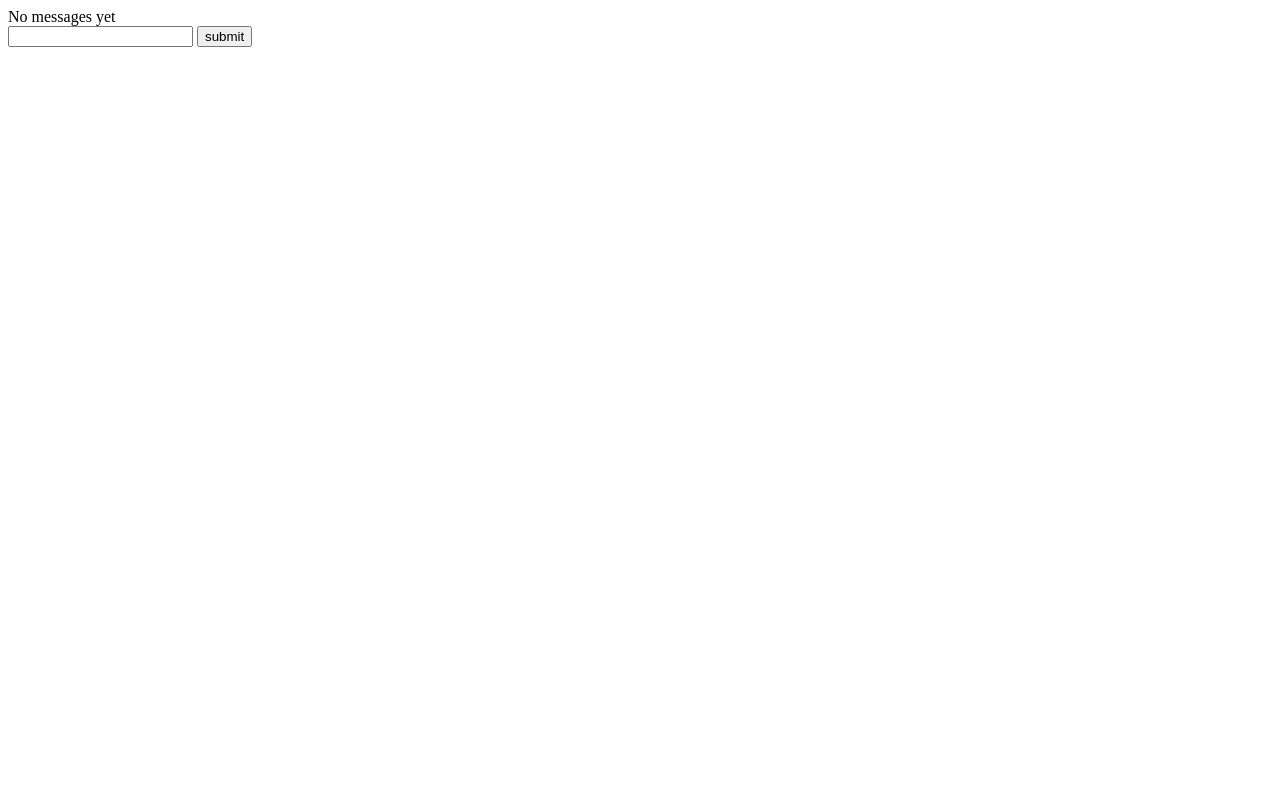
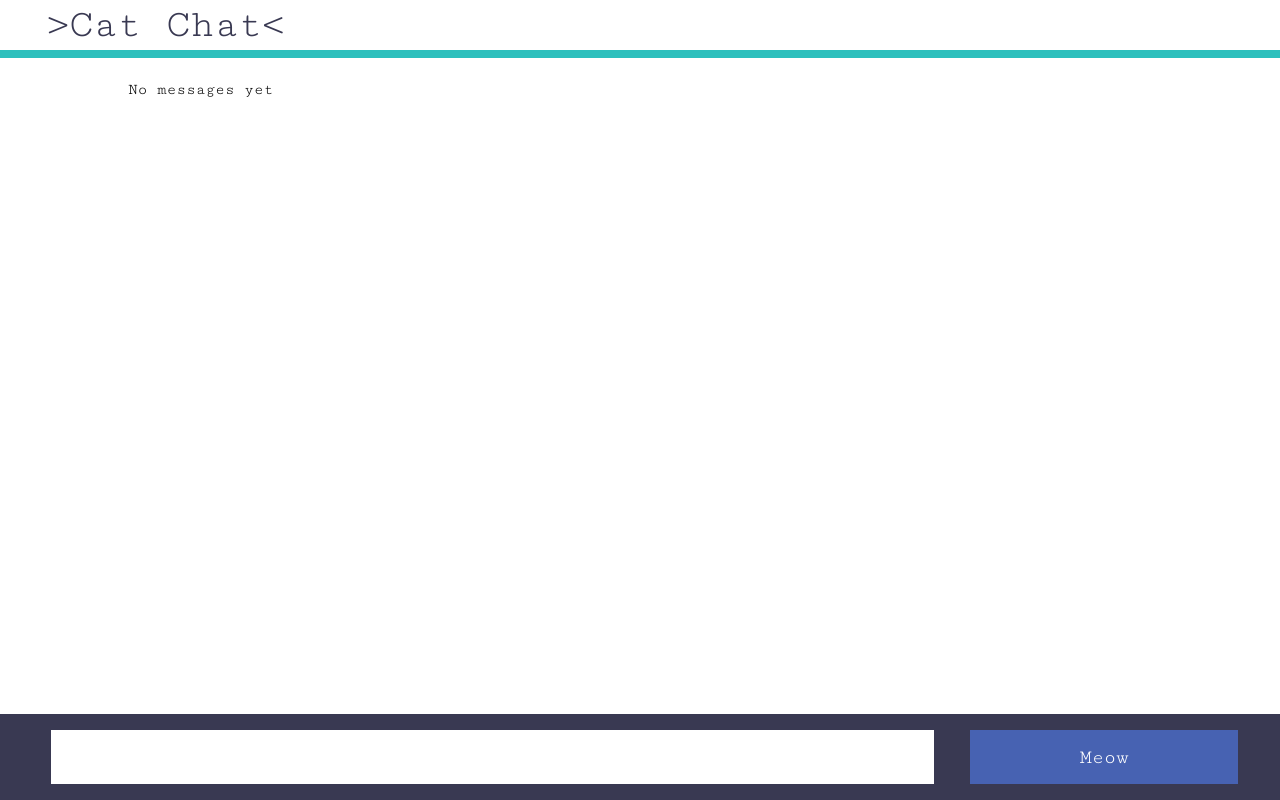
Before and after one commit to t-lamb/Chat, a plain HTML site: page index.html in a window 1280 px wide. Drawn offline with nearby package versions, Linux system fonts and the light colour scheme; no server answers.

Commit message:
added styles

```diff
--- a/index.html
+++ b/index.html
@@ -1,5 +1,8 @@
 <html>
 <head>
+	<title>Chat</title>
+	<link rel="stylesheet" type="text/css" href="style.css">
+	<link href='https://fonts.googleapis.com/css?family=Cutive+Mono' rel='stylesheet' type='text/css'>
 	<script type="text/javascript" src="/socket.io/socket.io.js"></script>
 	<script type="text/javascript">
 		var socket = io.connect('http://45.55.43.235:8080/');
@@ -21,10 +24,17 @@
 	</script>
 </head>
 <body>
-	<div id="messages">
+	<header>
+		<h1>
+			&gt;Cat Chat&lt;
+		</h1>
+	</header>
+	<div id="messages" class="messages">
 		No messages yet
 	</div>
-	<input type="text" id="message" name="message">
-	<input type="submit" value="submit" onclick="sendmessage(document.getElementById('message').value);">
+	<div class="foot">
+		<input type="text" id="message" name="message" class="inputbox">
+		<input type="submit" value="Meow" class="button" onclick="sendmessage(document.getElementById('message').value);">
+	</div>
 </body>
 </html>
--- a/server.js
+++ b/server.js
@@ -36,7 +36,7 @@ io.sockets.on('connection',
 		socket.on('chatmessage', function(data){
 			// data comes in when it is sent, including objects
 			console.log("Received: 'chatmessage' " + data);
-			// send it to all the clients
+			// send it to all the clients including self
 			socket.broadcast.emit('chatmessage', data);
 			console.log("Received: 'chatmessage' " + data);
 		});
--- /dev/null
+++ b/style.css
@@ -0,0 +1,127 @@
+/* http://meyerweb.com/eric/tools/css/reset/
+   v2.0 | 20110126
+   License: none (public domain)
+*/
+
+html, body, div, span, applet, object, iframe,
+h1, h2, h3, h4, h5, h6, p, blockquote, pre,
+a, abbr, acronym, address, big, cite, code,
+del, dfn, em, img, ins, kbd, q, s, samp,
+small, strike, strong, sub, sup, tt, var,
+b, u, i, center,
+dl, dt, dd, ol, ul, li,
+fieldset, form, label, legend,
+table, caption, tbody, tfoot, thead, tr, th, td,
+article, aside, canvas, details, embed,
+figure, figcaption, footer, header, hgroup,
+menu, nav, output, ruby, section, summary,
+time, mark, audio, video {
+	margin: 0;
+	padding: 0;
+	border: 0;
+	font-size: 100%;
+	font: inherit;
+	vertical-align: baseline;
+}
+/* HTML5 display-role reset for older browsers */
+article, aside, details, figcaption, figure,
+footer, header, hgroup, menu, nav, section {
+	display: block;
+}
+body {
+	line-height: 1.25;
+}
+ol, ul {
+	list-style: none;
+}
+blockquote, q {
+	quotes: none;
+}
+blockquote:before, blockquote:after,
+q:before, q:after {
+	content: '';
+	content: none;
+}
+table {
+	border-collapse: collapse;
+	border-spacing: 0;
+}
+
+/* -- END RESET --------------------------------- */
+
+/*
+colors:
+light grey: #e9eaf3;
+dark blue: #393952;
+less dark blue: #4a4a63;
+lighter dark blue: #5a6384;
+teal: #2dc0bd;
+*/
+
+body {
+	font-family: 'Cutive Mono';
+	font-size: 16px;
+	box-sizing: border-box;
+}
+h1 {
+	font-size: 2.5rem;
+}
+p {
+	padding: 0 0 2rem 0;
+}
+header {
+	position: fixed;
+	top: 0;
+	left: 0;
+	z-index: 10;
+	height: 3 rem;
+	width: 100%;
+	color: #393952;
+	border-bottom: .5rem solid #2dc0bd;
+	margin: 0 auto;
+	padding: 0 3.5%;
+}
+.messages {
+	padding: 5rem 4%;
+	max-width: 1024;
+	margin: 0 auto;
+}
+.foot{
+	position: fixed;
+	bottom: 0;
+	left: 0;
+	width: 100%;
+	padding: 1rem 4%;
+	background-color: #393952;
+}
+input {
+	font-family: 'Cutive Mono';
+}
+.button {
+	border: none;
+	color: inherit;
+	background: none;
+	cursor: pointer;
+	outline: none;
+	position: relative;
+	text-align: center;
+	-webkit-transition: all 0.3s;
+	-moz-transition: all 0.3s;
+	transition: all 0.3s;
+	margin: 0;
+	padding: 1rem 1.5rem;
+	color: #ffffff;
+	background-color: #4762B2;
+	font-size: 1.25rem;
+	width: 21%;
+}
+.button:hover {
+	background-color: #2dc0bd;
+}
+.inputbox {
+	width: 69%;
+	padding: 1rem 1.5rem;
+	margin: 0 2% 0 0;
+	font-size: 1.25rem;
+	border: none;
+}
```
